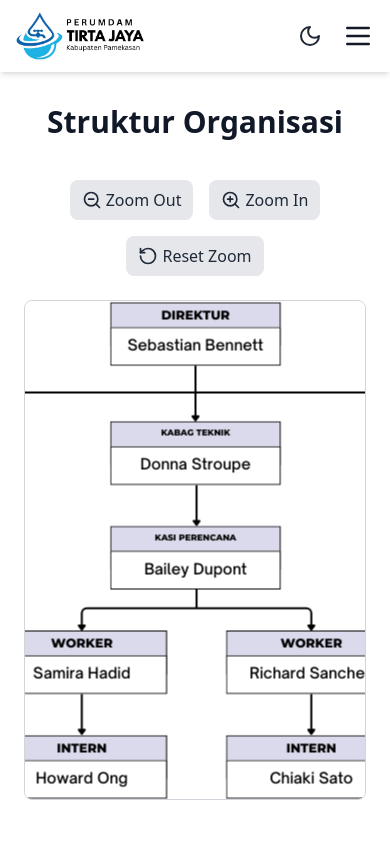
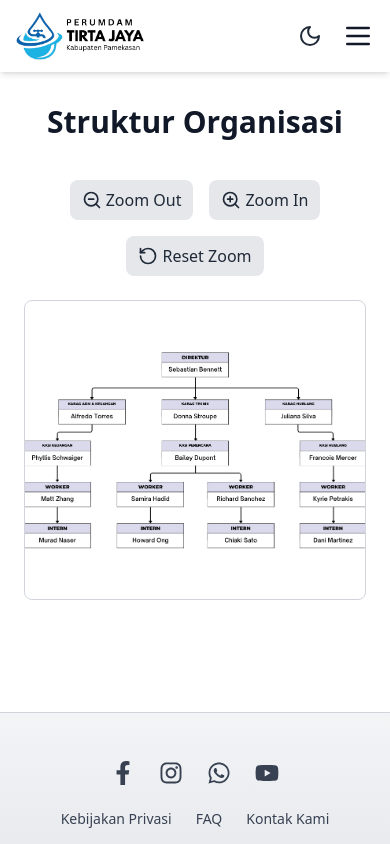
Before and after one commit to fakernism/tirtajaya, a React (Vite) app: page /structure in a window 390 px wide. Shown: the top 844 px of the page. Built offline with nearby package versions, Linux system fonts and the light colour scheme.

Commit message:
add PWA support11

```diff
--- a/package.json
+++ b/package.json
@@ -8,6 +8,7 @@
     "preview": "vite preview"
   },
   "dependencies": {
+    "@use-gesture/react": "^10.3.1",
     "@vitejs/plugin-react": "^4.4.1",
     "emailjs-com": "^3.2.0",
     "framer-motion": "^10.18.0",
--- a/src/components/Structure.jsx
+++ b/src/components/Structure.jsx
@@ -1,16 +1,33 @@
 import { useState, useRef } from 'react';
 import { Helmet } from 'react-helmet';
-import { motion } from 'framer-motion';
+import { motion, useMotionValue, useTransform } from 'framer-motion';
+import { useGesture } from '@use-gesture/react';
 import { ZoomIn, ZoomOut, RotateCcw } from 'lucide-react';
-import logo from "../assets/struktur.png"
+import logo from "../assets/struktur.png";
 
 export default function Structure() {
+  const constraintsRef = useRef(null);
+  const scale = useMotionValue(1);
   const [zoom, setZoom] = useState(1);
-  const constraintsRef = useRef(null);
 
   const handleZoomIn = () => setZoom((z) => Math.min(z + 0.2, 2));
   const handleZoomOut = () => setZoom((z) => Math.max(z - 0.2, 0.6));
   const handleReset = () => setZoom(1);
+
+  // Gesture: pinch zoom
+  useGesture(
+    {
+      onPinch: ({ offset: [d] }) => {
+        const newZoom = Math.min(Math.max(0.6, d / 100 + 1), 2); // scale between 0.6 and 2
+        setZoom(newZoom);
+      },
+    },
+    {
+      target: constraintsRef,
+      eventOptions: { passive: false },
+      pinch: { scaleBounds: { min: 0.6, max: 2 }, rubberband: true },
+    }
+  );
 
   return (
     <motion.section
@@ -27,16 +44,11 @@ export default function Structure() {
       </Helmet>
 
       <div className="container mx-auto px-6">
-        <motion.h2
-          className="text-3xl font-bold text-center mb-10 pt-10 text-gray-900 dark:text-white"
-          initial={{ y: -50, opacity: 0 }}
-          animate={{ y: 0, opacity: 1 }}
-          transition={{ delay: 0.2, duration: 0.8 }}
-        >
+        <h2 className="text-3xl font-bold text-center mb-10 pt-10 text-gray-900 dark:text-white">
           Struktur Organisasi
-        </motion.h2>
+        </h2>
 
-        {/* Tombol Kontrol Zoom */}
+        {/* Tombol Zoom */}
         <div className="flex justify-center gap-4 mb-6 flex-wrap">
           <button
             onClick={handleZoomOut}
@@ -58,10 +70,10 @@ export default function Structure() {
           </button>
         </div>
 
-        {/* Gambar Drag + Zoom */}
+        {/* Kontainer Gambar */}
         <div
           ref={constraintsRef}
-          className="relative w-full h-[500px] md:h-[700px] overflow-hidden border border-gray-300 dark:border-gray-700 rounded-lg"
+          className="relative w-full h-[300px] sm:h-[500px] md:h-[700px] overflow-hidden border border-gray-300 dark:border-gray-700 rounded-lg touch-none"
         >
           <div className="absolute top-1/2 left-1/2 transform -translate-x-1/2 -translate-y-1/2">
             <motion.div
@@ -70,13 +82,13 @@ export default function Structure() {
               dragElastic={0.2}
               animate={{ scale: zoom }}
               transition={{ type: "spring", stiffness: 260, damping: 20 }}
-              className="cursor-grab active:cursor-grabbing w-max h-max"
+              className="cursor-grab active:cursor-grabbing max-w-full"
               style={{ transformOrigin: 'center center' }}
             >
               <img
                 src={logo}
                 alt="Struktur Organisasi"
-                className="select-none pointer-events-none"
+                className="max-w-[90vw] sm:max-w-[80vw] h-auto object-contain select-none pointer-events-none"
                 draggable={false}
               />
             </motion.div>
```
Also changed, not shown: 1 other file (tests, documents, lock files or other folders).
